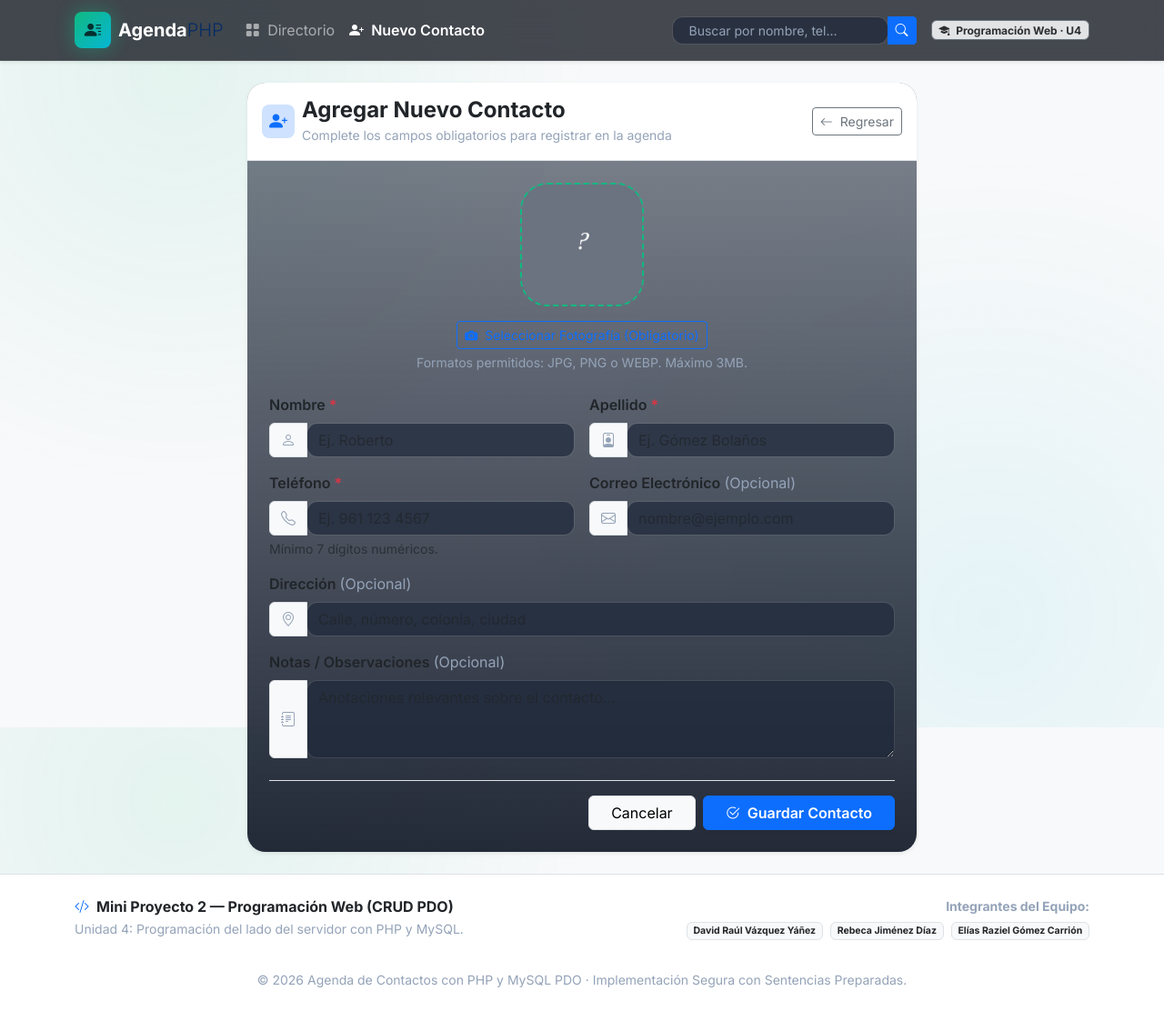
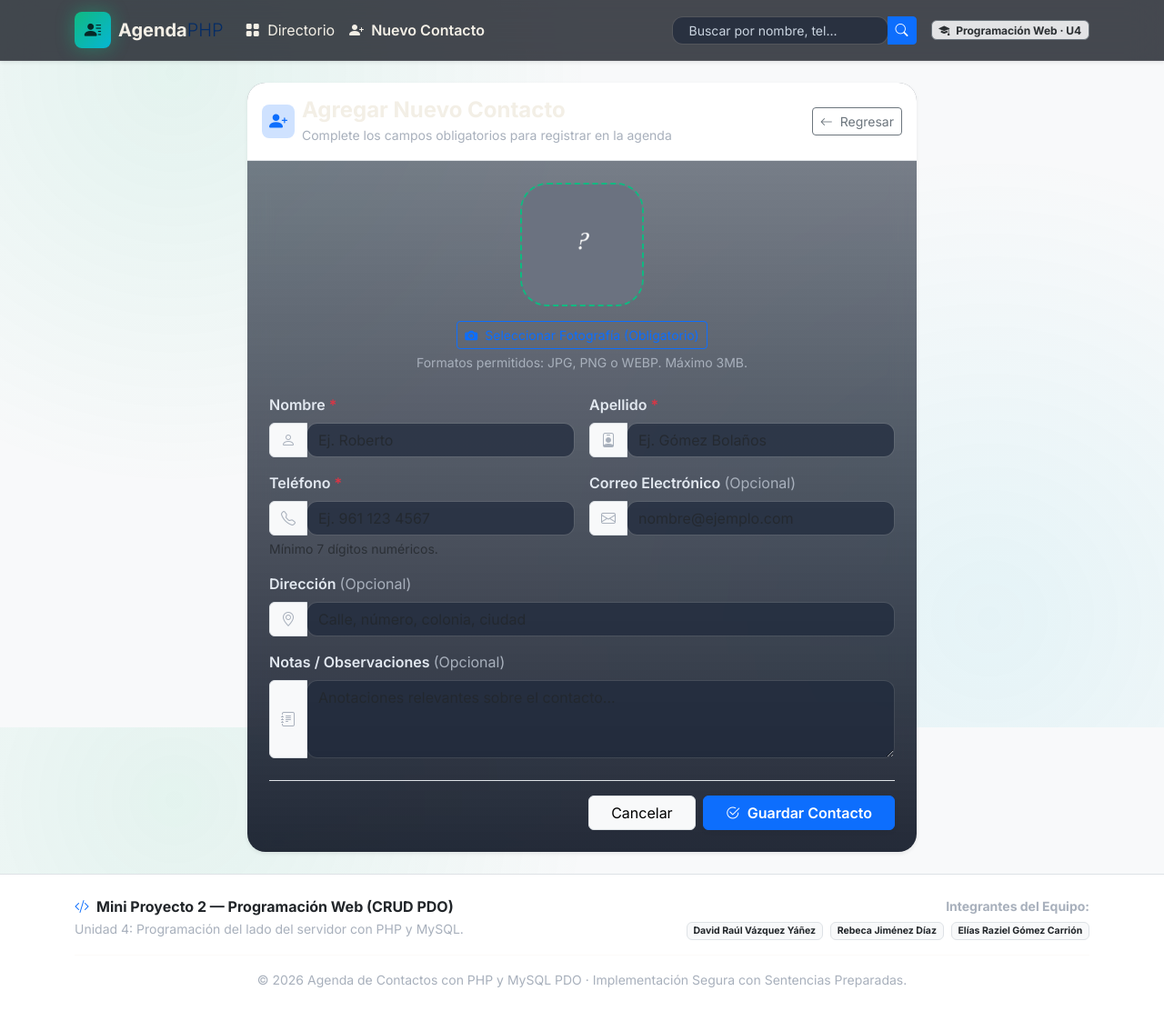
Before and after one commit to Daraul5/agenda-contactos-php, a PHP site: page /crear.php in a window 1280 px wide. Shown: the whole page at 91% size. Run offline with PHP 8.4, Linux system fonts and the light colour scheme.

Commit message:
modificación en la paleta de colores del texto

```diff
--- a/css/styles.css
+++ b/css/styles.css
@@ -9,17 +9,18 @@
     --primary-hover: #059669;
     --primary-light: rgba(16, 185, 129, 0.14);
     --accent-gradient: linear-gradient(135deg, #10b981 0%, #06b6d4 100%);
-    --success-color: #34d399;
-    --danger-color: #fb7185;
-    --warning-color: #fbbf24;
-    --info-color: #38bdf8;
+    --success-color: #6ee7b7;
+    --danger-color: #fda4af;
+    --warning-color: #fcd34d;
+    --info-color: #67e8f9;
     --body-bg: #090d16;
     --card-bg: #111827;
     --surface-subtle: #1e293b;
     --border-color: rgba(255, 255, 255, 0.08);
     --border-hover: rgba(16, 185, 129, 0.5);
-    --text-primary: #f8fafc;
-    --text-secondary: #94a3b8;
+    --text-primary: #f3efe6;
+    --text-secondary: #a8b0bc;
+    --text-accent: #6ee7b7;
     --radius-xl: 24px;
     --radius-lg: 20px;
     --radius-md: 12px;
@@ -39,6 +40,10 @@ body {
     -webkit-font-smoothing: antialiased;
 }
 
+h1, h2, h3, h4, h5 {
+    color: var(--text-primary);
+}
+
 .custom-navbar {
     background: rgba(9, 13, 22, 0.75) !important;
     backdrop-filter: blur(18px);
@@ -47,13 +52,22 @@ body {
     box-shadow: 0 4px 30px rgba(0, 0, 0, 0.4);
 }
 
+.custom-navbar .navbar-brand,
+.custom-navbar .nav-link {
+    color: var(--text-primary) !important;
+}
+
+.custom-navbar .nav-link:hover {
+    color: var(--text-accent) !important;
+}
+
 .brand-icon {
     width: 40px;
     height: 40px;
     font-size: 1.15rem;
     border-radius: 12px;
     background: var(--accent-gradient) !important;
-    color: #042f2e !important;
+    color: #062826 !important;
     box-shadow: 0 0 20px rgba(16, 185, 129, 0.45);
 }
 
@@ -67,7 +81,7 @@ body {
 }
 
 .search-input::placeholder {
-    color: var(--text-secondary) !important;
+    color: #cbd5e1 !important;
 }
 
 .search-input:focus {
@@ -82,6 +96,7 @@ body {
     border: 1px solid var(--border-color);
     border-radius: var(--radius-lg);
     box-shadow: var(--shadow-sm);
+    color: var(--text-primary);
     position: relative;
     overflow: hidden;
     transition: transform 0.3s cubic-bezier(0.22, 1, 0.36, 1),
@@ -158,7 +173,7 @@ body {
     overflow: hidden;
     margin: 0 auto 16px auto;
     background-color: var(--primary-light);
-    color: var(--primary-color);
+    color: var(--text-accent);
     transition: all 0.25s ease;
 }
 
@@ -184,7 +199,7 @@ body {
     font-size: 0.74rem;
     text-transform: uppercase;
     letter-spacing: 0.08em;
-    color: var(--primary-color);
+    color: var(--info-color);
     background-color: transparent;
     border: none;
     padding: 10px 16px;
@@ -237,17 +252,17 @@ body {
 
 .badge-soft-primary {
     background-color: rgba(6, 182, 212, 0.15);
-    color: #38bdf8;
-    border: 1px solid rgba(56, 189, 248, 0.35);
+    color: #a5f3fc;
+    border: 1px solid rgba(103, 232, 249, 0.35);
     font-weight: 600;
     padding: 0.4em 0.85em;
     border-radius: 9999px;
 }
 
 .badge-soft-success {
-    background-color: rgba(16, 185, 129, 0.15);
-    color: #34d399;
-    border: 1px solid rgba(52, 211, 153, 0.35);
+    background-color: rgba(16, 185, 129, 0.16);
+    color: #a7f3d0;
+    border: 1px solid rgba(110, 231, 183, 0.35);
     font-weight: 600;
     padding: 0.4em 0.85em;
     border-radius: 9999px;
@@ -279,7 +294,7 @@ body {
     border-radius: 12px;
     background: var(--accent-gradient);
     font-size: 1.15rem;
-    color: #042f2e;
+    color: #062826;
     margin-right: 16px;
     flex-shrink: 0;
     box-shadow: 0 4px 12px rgba(16, 185, 129, 0.3);
@@ -289,7 +304,7 @@ body {
     margin: 0;
     font-size: 0.72rem;
     font-weight: 700;
-    color: var(--primary-color);
+    color: var(--text-accent);
     text-transform: uppercase;
     letter-spacing: 0.08em;
 }
@@ -313,6 +328,11 @@ body {
     box-shadow: 0 0 0 3px rgba(16, 185, 129, 0.2) !important;
 }
 
+.form-label {
+    color: #e2e8f0;
+    font-weight: 500;
+}
+
 .text-muted {
     color: var(--text-secondary) !important;
 }
```
